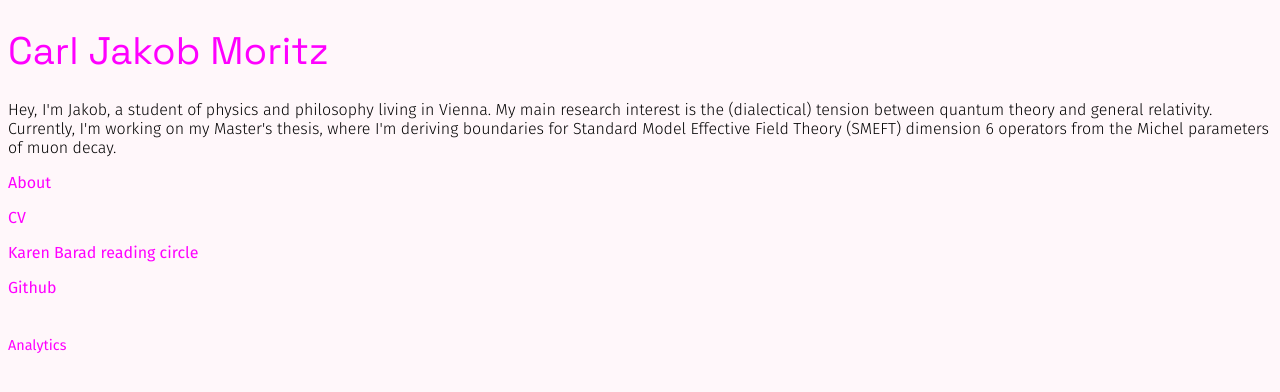
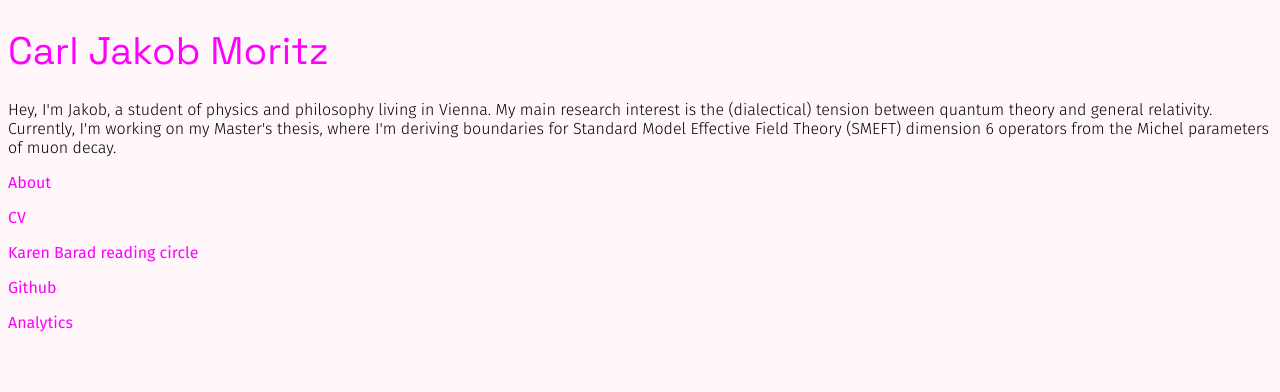
Before and after one commit to GrumpyGoedel/jakobmoritzcom, a website: page public/index.html in a window 1280 px wide. Drawn offline with Linux system fonts and the light colour scheme.

Commit message:
Changed style of Analytics - is the webhook still functioning?

```diff
--- a/public/index.html
+++ b/public/index.html
@@ -39,6 +39,6 @@
         <p><a href="/CV_Jakob_Moritz.pdf">CV</a></p>
         <p><a href="https://messappar.at">Karen Barad reading circle</a></p>
         <p><a href="https://github.com/GrumpyGoedel">Github</a></p>
-        <p style="margin-top: 40px; font-size: 0.9em;"><a href="/analytics.html">Analytics</a></p>
+        <p><a href="/analytics.html">Analytics</a></p>
     </body>
 </html>
```
